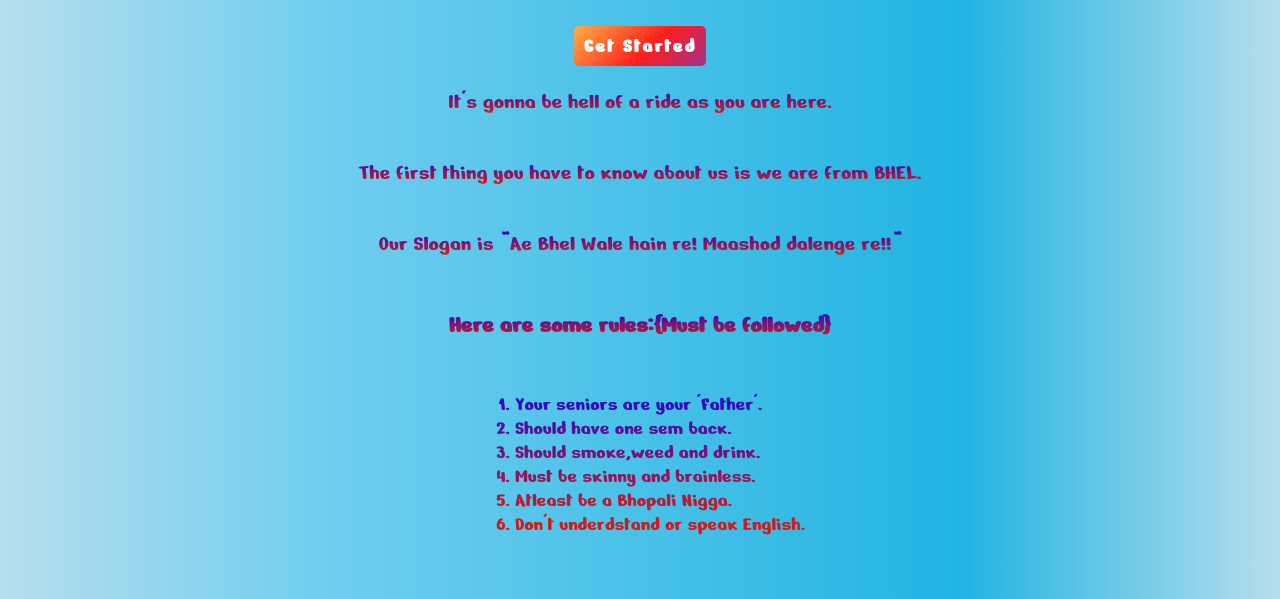
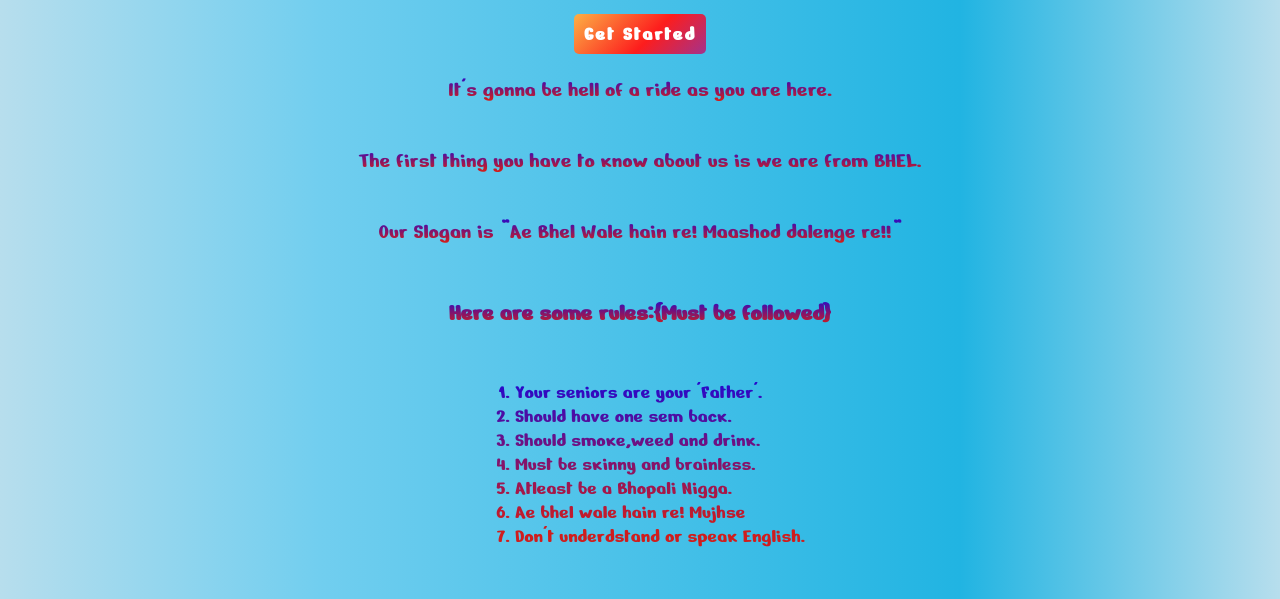
Before and after one commit to urmaliyadivyanshu31/Landing-Page, a plain HTML site: page index.html in a window 1280 px wide. Shown: the part 201-800 px from the top of the page. Drawn offline with Linux system fonts and the light colour scheme.

Commit message:
Updated Index.html

```diff
--- a/index.html
+++ b/index.html
@@ -25,6 +25,7 @@
     <li>Should smoke,weed and drink.</li>
     <li>Must be skinny and brainless.</li>
     <li>Atleast be a Bhopali Nigga.</li>
+    <li>Ae bhel wale hain re! Mujhse </li>
     <li>Don't underdstand or speak English.</li>
   </ol>
 <!--   <form class="form">
```
